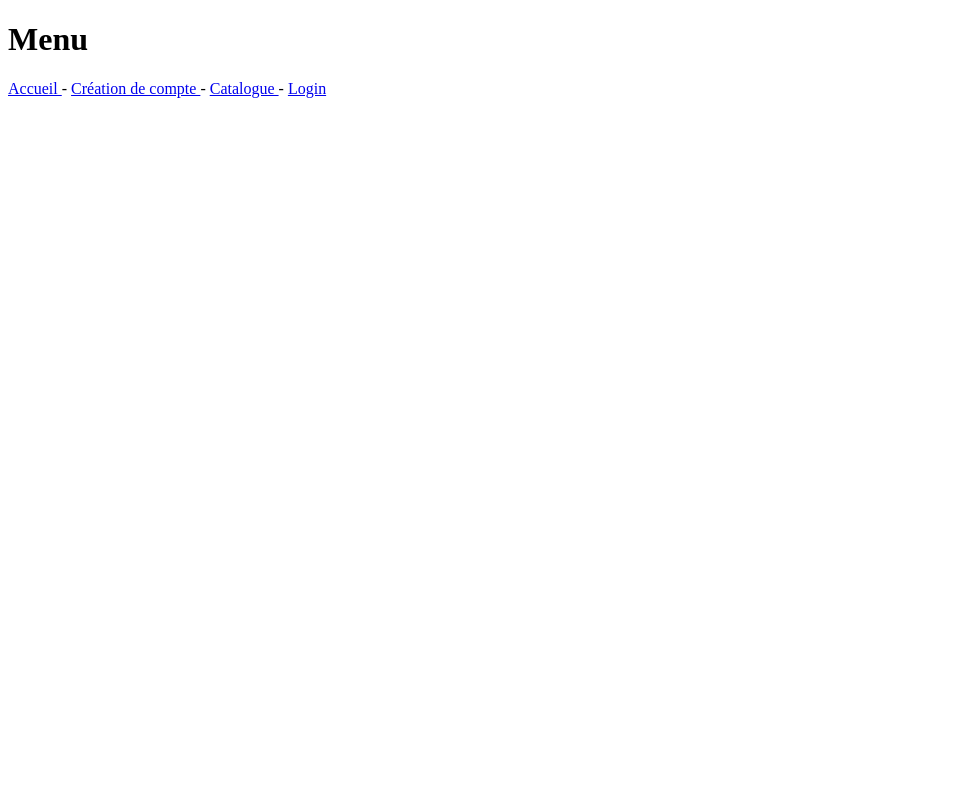
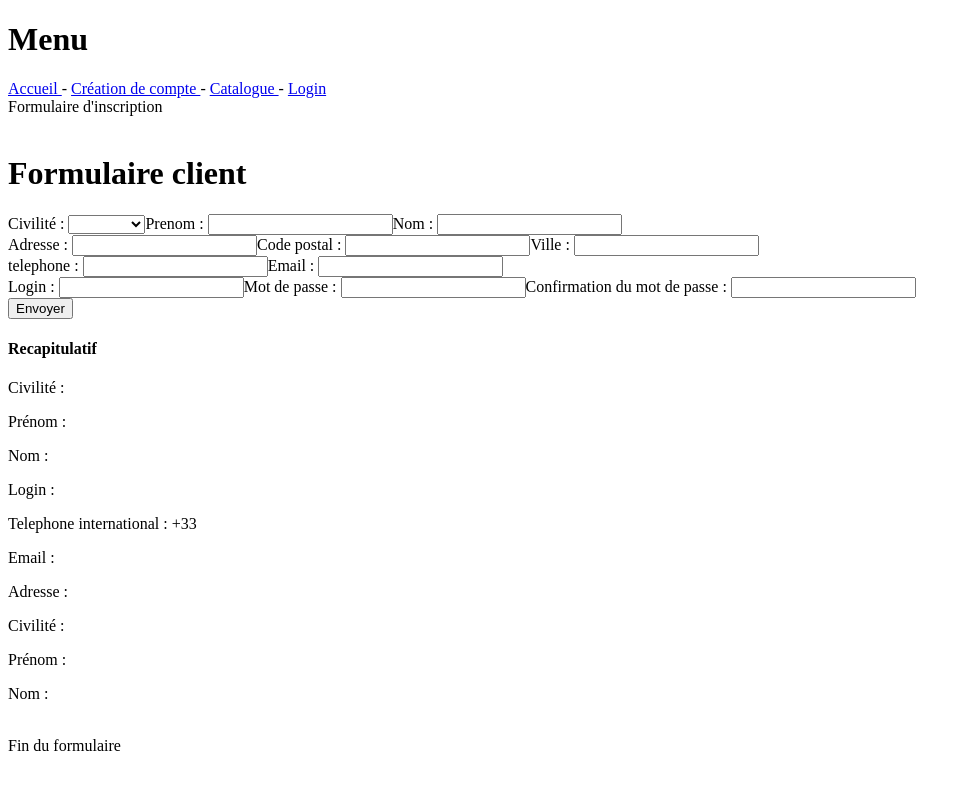
Before and after one commit to evdiaw/tp04_diaw_eva, an Angular app in the folder FRONTEND/: page /creation_compte in a window 1280 px wide. Shown: the top 790 px of the page, without its empty margins (0-971 px from the left). Built offline with nearby package versions, Linux system fonts and the light colour scheme.

Commit message:
Add routes

```diff
--- a/FRONTEND/src/app/accueil/accueil.component.html
+++ b/FRONTEND/src/app/accueil/accueil.component.html
@@ -1 +1,3 @@
-<p>Accueil</p>
+<div>
+    <p>Accueil</p>
+</div>
--- a/FRONTEND/src/app/app.component.html
+++ b/FRONTEND/src/app/app.component.html
@@ -1 +1,4 @@
 <app-menu></app-menu>
+<div>
+    <router-outlet></router-outlet>
+</div>
--- a/FRONTEND/src/app/comp1/comp1.component.html
+++ b/FRONTEND/src/app/comp1/comp1.component.html
@@ -4,49 +4,49 @@
 
     <h1>Formulaire client</h1>
 
-    <div>
+    <div [formGroup]="FormClient">
         <label for="civilite">Civilité : </label>
-        <select [(ngModel)]="client.civilite">
+        <select [(ngModel)]="client.civilite" formControlName="civilite">
             <option value="mme">Madame</option>
             <option value="mr">Monsieur</option>
             <option value="autre">Autre</option>
         </select>
 
         <label for="prenom">Prenom : </label>
-        <input appOnlyLetters [(ngModel)]="client.prenom"/>
+        <input appOnlyLetters [(ngModel)]="client.prenom" formControlName="prenom"/>
 
         <label for="nom">Nom : </label>
-        <input appOnlyLetters [(ngModel)]="client.nom"/>
+        <input appOnlyLetters [(ngModel)]="client.nom" formControlName="nom"/>
     </div>
 
-    <div>
+    <div [formGroup]="FormClient">
         <label for="adresse">Adresse : </label>
-        <input [(ngModel)]="client.adresse"/>
+        <input [(ngModel)]="client.adresse" formControlName="adresse"/>
 
         <label for="code_postal">Code postal : </label>
-        <input appOnlyNumbers maxSize ="4" [(ngModel)]="client.code_postal"/>
+        <input appOnlyNumbers maxSize ="4" [(ngModel)]="client.code_postal" formControlName="code_postal"/>
 
         <label for="ville">Ville : </label>
-        <input appOnlyLetters [(ngModel)]="client.ville"/>
+        <input appOnlyLetters [(ngModel)]="client.ville" formControlName="ville"/>
     </div>
 
-    <div>
+    <div [formGroup]="FormClient">
         <label for="telephone">telephone : </label>
-        <input appOnlyNumbers maxSize ="9" [(ngModel)]="client.telephone"/>
+        <input appOnlyNumbers maxSize ="9" [(ngModel)]="client.telephone" formControlName="telephone"/>
 
         <label for="email">Email : </label>
-        <input [(ngModel)]="client.email"/>
+        <input [(ngModel)]="client.email" formControlName="email"/>
     </div>
 
-    <div>
+    <div [formGroup]="FormClient">
         <label for="login">Login : </label>
-        <input [(ngModel)]="client.login"/>
+        <input [(ngModel)]="client.login" formControlName="login"/>
 
         <label for="password">Mot de passe : </label>
-        <input [(ngModel)]="client.password"/>
+        <input [(ngModel)]="client.password" formControlName="password"/>
 
         <label for="password_conf">Confirmation du mot de passe : </label>
-        <input [(ngModel)]="client.password_conf"/>
+        <input [(ngModel)]="client.password_conf" formControlName="password_conf"/>
     </div>
 
     <button type="button" class="btn btn-primary">Envoyer</button>
@@ -56,10 +56,6 @@
         <app-comp2 [client]="client"></app-comp2>
     </div>
 
-    <div>
-        <app-comp-catalogue></app-comp-catalogue>
-    </div>
-
     <br>
 
 </div>
--- a/FRONTEND/src/app/comp1/comp1.component.ts
+++ b/FRONTEND/src/app/comp1/comp1.component.ts
@@ -1,4 +1,5 @@
 import { Component, OnInit } from '@angular/core';
+import { FormControl, FormGroup, Validators } from '@angular/forms';
 import { ClientService } from '../client.service';
 import { Client } from '../core/Client';
 
@@ -13,6 +14,20 @@ export class Comp1Component implements OnInit {
 
   client: Client = new Client();
 
+  FormClient = new FormGroup({
+    prenom: new FormControl('',[Validators.required]),
+    nom: new FormControl('',[Validators.required]),
+    email: new FormControl('',[Validators.email, Validators.required]),
+    password: new FormControl('',[Validators.required]),
+    password_conf: new FormControl('',[Validators.required]),
+    adresse: new FormControl('',[Validators.required]),
+    ville: new FormControl('',[Validators.required]),
+    code_postal: new FormControl('',[Validators.required, Validators.pattern('[0-9]{5}')]),
+    telephone: new FormControl('',[Validators.required]),
+    login: new FormControl('',[Validators.required]),
+    civilite: new FormControl('',[Validators.required]),
+  });
+
 
   ngOnInit(): void {
   }
--- a/FRONTEND/src/app/login/login.component.html
+++ b/FRONTEND/src/app/login/login.component.html
@@ -1 +1,7 @@
-<p>login works!</p>
+<div>
+    <label for="login">Login : </label>
+    <input/>
+
+    <label for="password">Mot de passe : </label>
+    <input/>
+</div>
--- a/FRONTEND/src/app/menu/menu.component.html
+++ b/FRONTEND/src/app/menu/menu.component.html
@@ -1,6 +1,6 @@
 <div>
     <h1>Menu</h1>
-    <a [routerLink]="['/']">Accueil </a> - <a [routerLink]="['/creation_compte']">Création de compte </a> -
-    <a [routerLink]="['/catalogue']">Catalogue </a> - <a [routerLink]="['/login']">Login </a>
+    <a [routerLink]="['/']">Accueil </a> - <a [routerLink]="['/client','creation_compte']">Création de compte </a> -
+    <a [routerLink]="['/produit','catalogue']">Catalogue </a> - <a [routerLink]="['/client','login']">Login </a>
     <br />
 </div>
--- /dev/null
+++ b/FRONTEND/src/app/produit.module.ts
@@ -0,0 +1,31 @@
+import { NgModule } from '@angular/core';
+import { CommonModule } from '@angular/common';
+import { CompCatalogueComponent } from './comp-catalogue/comp-catalogue.component';
+import { RouterModule, Routes } from '@angular/router';
+import { BrowserModule } from '@angular/platform-browser';
+import { HttpClientModule } from '@angular/common/http';
+import { FormsModule, ReactiveFormsModule } from '@angular/forms';
+import { NgbModule } from '@ng-bootstrap/ng-bootstrap';
+import { SearchBarComponent } from './search-bar/search-bar.component';
+
+const appRoutes: Routes = [
+  { path: 'catalogue', component:CompCatalogueComponent},
+];
+
+@NgModule({
+  declarations: [
+    CompCatalogueComponent,
+    SearchBarComponent,
+
+  ],
+  imports: [
+    CommonModule,
+    FormsModule,
+    HttpClientModule,
+    RouterModule.forChild(appRoutes),
+    NgbModule,
+    ReactiveFormsModule,
+  ],
+  exports: [RouterModule],
+})
+export class ProduitModule { }
```
Also changed, not shown: FRONTEND/src/app/app.module.ts (+9 -19 lines), FRONTEND/src/app/client.module.ts (+20 -4 lines).
